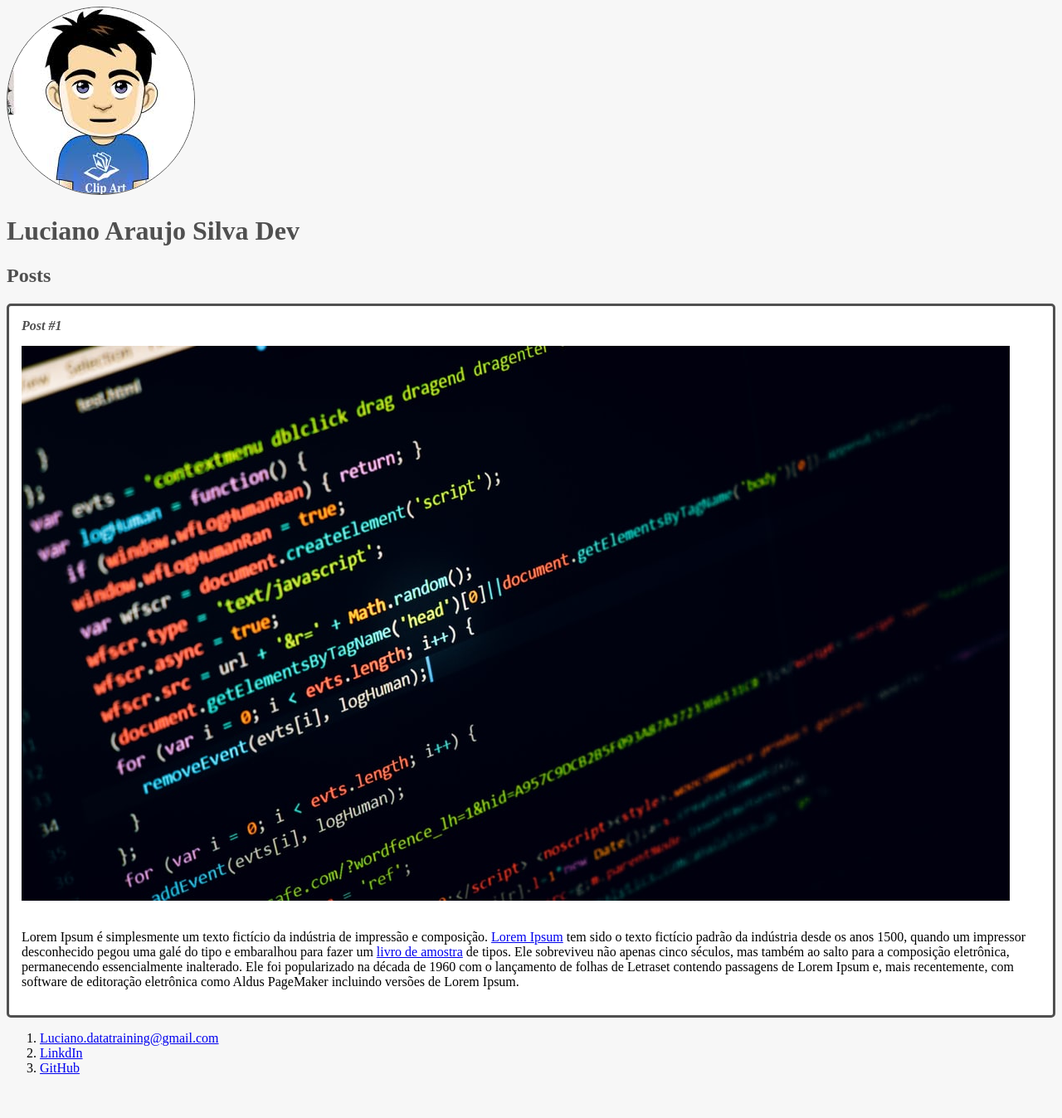
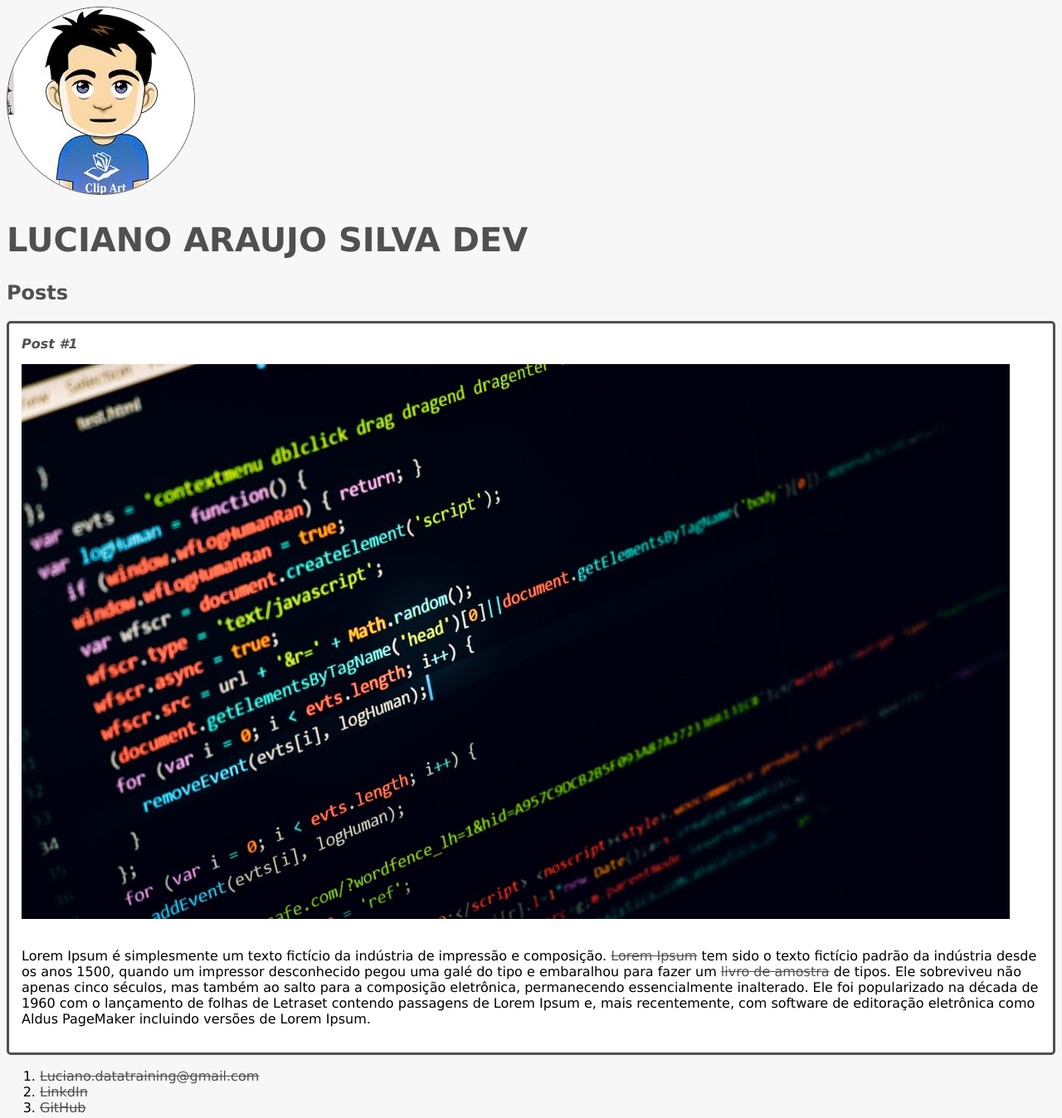
Before and after one commit to LucianoAraujoDev/site, a plain HTML site: page Index.html in a window 1280 px wide. Shown: the whole page at 83% size. Before the commit the page ends 1313 px from the top, so only its background shows below. Drawn offline with Linux system fonts and the light colour scheme.

Commit message:
Estilizando os textos através do arquivo css

```diff
--- a/style.css
+++ b/style.css
@@ -1,5 +1,6 @@
 body{
     background: #f7f7f7;
+    font-family: Verdana;
 }
 
 .photo{
@@ -10,6 +11,17 @@ body{
 #title, .subtitle, .post_title {
     color: #505050;
 }
+
+#title{
+    font-size: 40px;
+    text-transform: uppercase;
+}
+
+a {
+    text-decoration: line-through;
+    color: #505050;
+}
+
 .post_title {
     font-size: 16px;
     font-style: italic;
@@ -27,6 +39,7 @@ body{
 .post_content {
     margin: 0;
     margin-bottom: 15px;
+    text-transform: capitalize;
 }
 
 .post_image {
```
